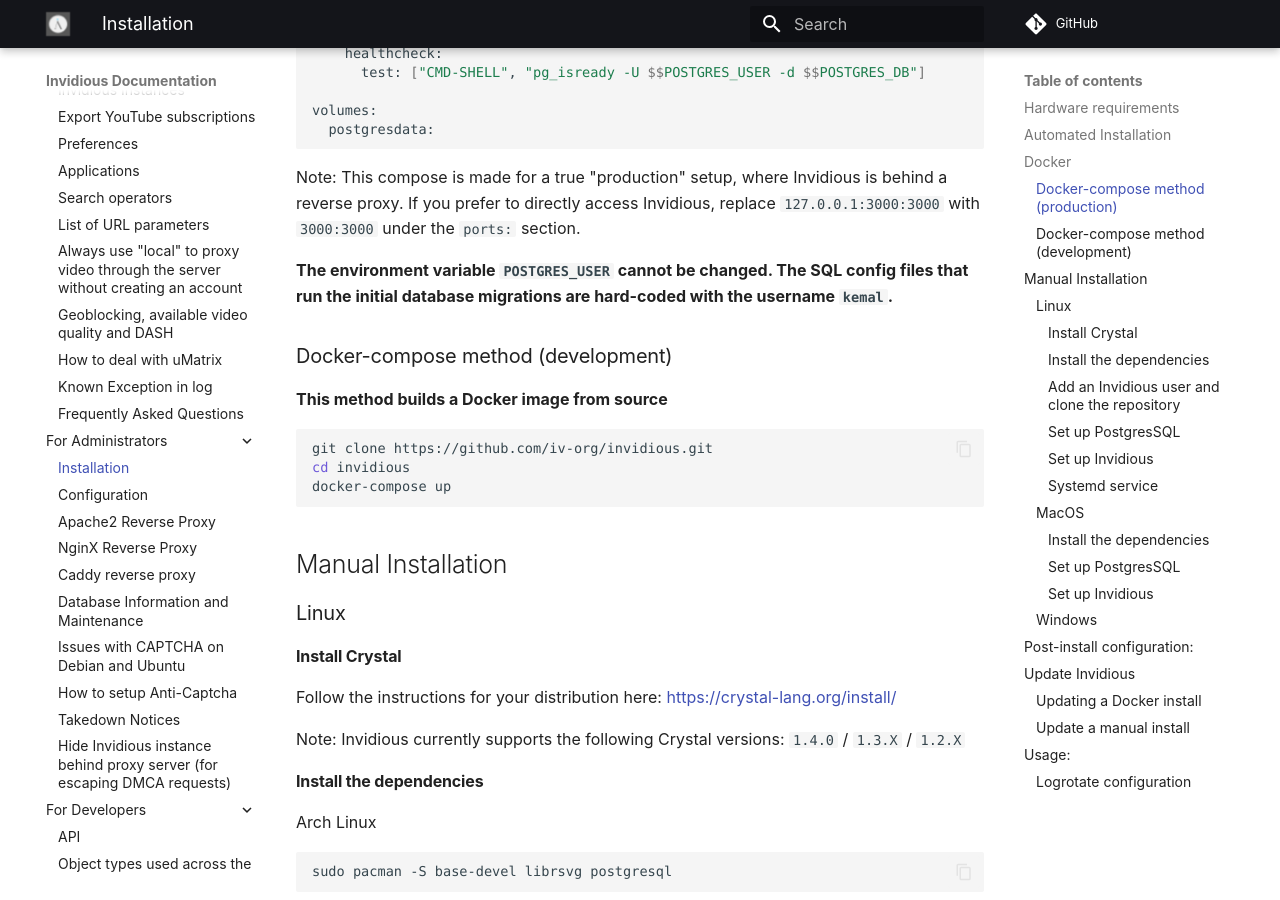
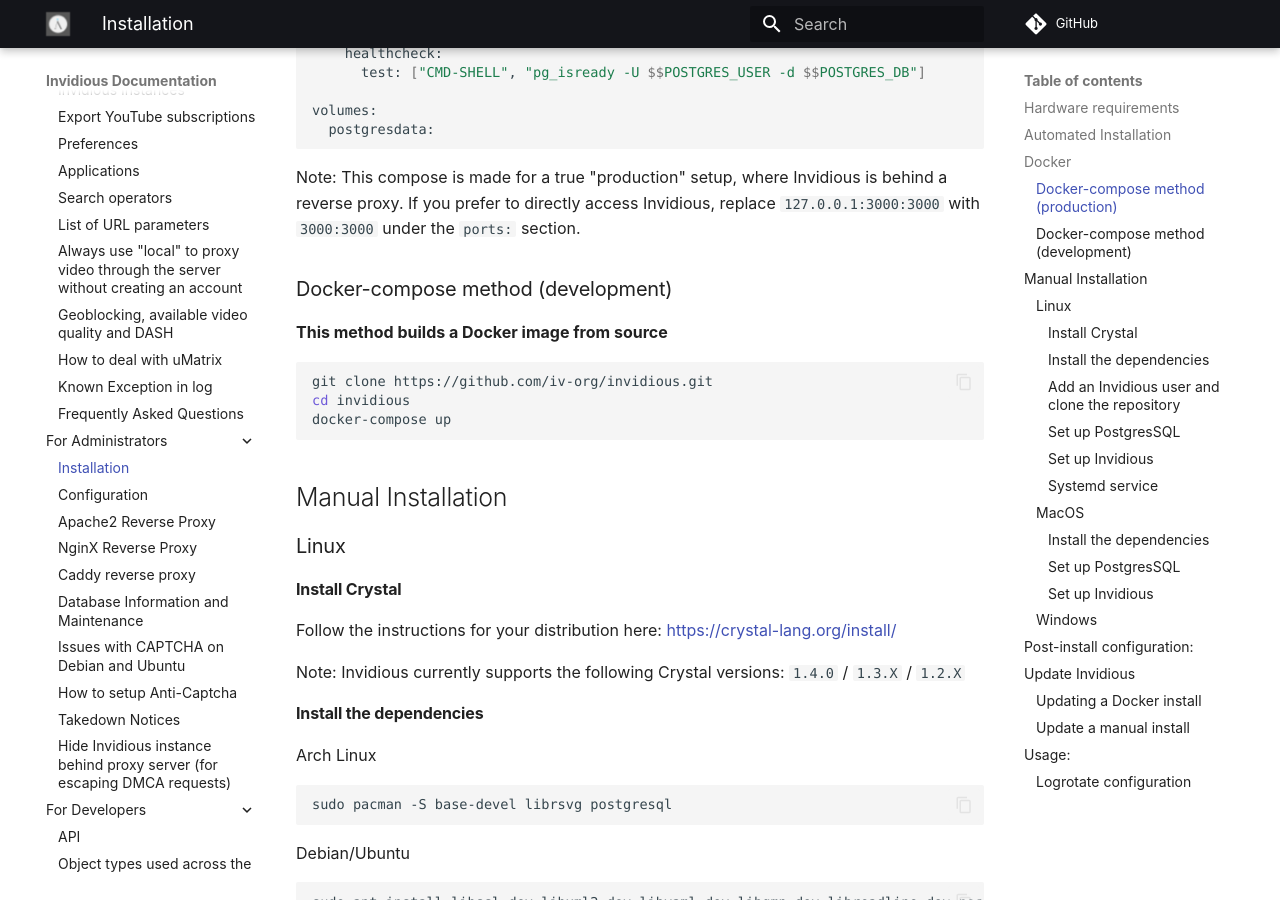
Before and after one commit to iv-org/documentation, an MkDocs documentation site: the page built from docs/installation.md, in a window 1280 px wide and 900 px high, scrolled down 2222 px. Built offline with MkDocs 1.6.1 and Material for MkDocs 9.7.7, drawn with Linux system fonts in a browser that asks for light colours; comment, search, counter and statistics services are not loaded.

Commit message:
Installation: Remove outdated warning about `$POSTGRES_USER`
The statements are no longer true since the database migrations now reference `current_user` instead of `kemal`.

````diff
--- a/docs/installation.md
+++ b/docs/installation.md
@@ -94,8 +94,6 @@
 ```
 
 Note: This compose is made for a true "production" setup, where Invidious is behind a reverse proxy. If you prefer to directly access Invidious, replace `127.0.0.1:3000:3000` with `3000:3000` under the `ports:` section.
-
-**The environment variable `POSTGRES_USER` cannot be changed. The SQL config files that run the initial database migrations are hard-coded with the username `kemal`.**
 
 
 ### Docker-compose method (development)
````
